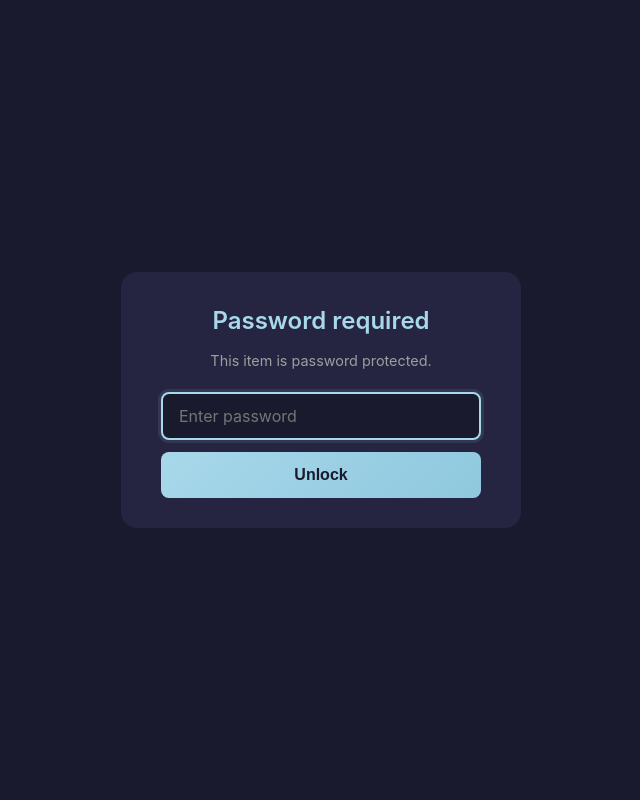
After one commit to 1upbyte/yodelkey, a Flask app: template app/templates/password.html in a window 1280 px wide. The commit adds this page. Shown: the whole page, without its empty margins (319-959 px from the left). Run offline with Flask 3, Linux system fonts and the light colour scheme; the template is opened without the code that fills it, so the values that code supplies are empty; parts of the project's set-up code (start-up, migrations or seed data) failed here and were passed over.

Commit message:
add password protection

```diff
--- a/app/app.py
+++ b/app/app.py
@@ -17,6 +17,7 @@ from flask import (
     request,
     send_file,
 )
+from werkzeug.security import check_password_hash, generate_password_hash
 from werkzeug.serving import run_simple
 from werkzeug.utils import secure_filename
 
@@ -56,8 +57,21 @@ class Item:
     type: ItemType
     content: str
     uuid: UUID = field(default_factory=uuid4)
+    password_hash: str | None = None
 
 items: dict[str, Item] = {}
+
+def is_browser_request() -> bool:
+    """Guess whether the request came from a browser rather than a CLI tool."""
+    return "Mozilla" in request.headers.get("User-Agent", "")
+
+def get_supplied_password() -> str | None:
+    """Read the password from the query string, trying a few aliases."""
+    for param in ("pass", "code", "password"):
+        value = request.args.get(param)
+        if value:
+            return value
+    return None
 
 @app.get("/")
 def root():
@@ -78,19 +92,28 @@ def not_found():
 def handle_key(key: str):
     """Handle key (redirect, text, or file)."""
     item = items.get(key)
-    if item:
-        match item.type:
-            case ItemType.URL:
-                return redirect(item.content)
-            case ItemType.TEXT:
-                response = make_response(item.content)
-                response.headers["Content-Type"] = "text/plain"
-                return response
-            case ItemType.FILE:
-                file_path = f"./uploads/{item.uuid}"
-                return send_file(file_path, download_name=item.content,
-                                 as_attachment=True)
-    return redirect("/404")
+    if not item:
+        return redirect("/404")
+
+    if item.password_hash:
+        supplied = get_supplied_password()
+        if not supplied or not check_password_hash(item.password_hash, supplied):
+            if not is_browser_request():
+                return "Password incorrect", 403
+            wrong = supplied is not None
+            return render_template("password.html", wrong=wrong), 403
+
+    match item.type:
+        case ItemType.URL:
+            return redirect(item.content)
+        case ItemType.TEXT:
+            response = make_response(item.content)
+            response.headers["Content-Type"] = "text/plain"
+            return response
+        case ItemType.FILE:
+            file_path = f"./uploads/{item.uuid}"
+            return send_file(file_path, download_name=item.content,
+                             as_attachment=True)
 
 @app.route("/create", methods=["GET", "POST", "PUT"])
 @app.route("/", methods=["POST", "PUT"])
@@ -127,7 +150,10 @@ def create_item(filename: str = "no_filename"):
             item_type = ItemType.TEXT
 
     # 3. Create item and save file if needed
-    item = Item(datetime.now(tz=UTC), item_type, content)
+    password = get_supplied_password()
+    password_hash = generate_password_hash(password) if password else None
+    item = Item(datetime.now(tz=UTC), item_type, content,
+                password_hash=password_hash)
 
     if item_type == ItemType.FILE:
         Path("./uploads").mkdir(exist_ok=True)
--- /dev/null
+++ b/app/templates/password.html
@@ -0,0 +1,103 @@
+<!DOCTYPE html>
+<html lang="en">
+<head>
+    <meta charset="UTF-8">
+    <meta name="viewport" content="width=device-width, initial-scale=1.0">
+    <title>Password required - YodelKey</title>
+    <style>
+        * {
+            margin: 0;
+            padding: 0;
+            box-sizing: border-box;
+        }
+
+        body {
+            font-family: -apple-system, BlinkMacSystemFont, 'Segoe UI', Roboto, Oxygen, Ubuntu, Cantarell, sans-serif;
+            background: #1a1a2e;
+            color: #e0e0e0;
+            height: 100vh;
+            display: flex;
+            align-items: center;
+            justify-content: center;
+            padding: 5px;
+            line-height: 1.6;
+        }
+
+        .container {
+            width: 100%;
+            max-width: 400px;
+            background: #252541;
+            border-radius: 16px;
+            padding: 30px 40px;
+        }
+
+        h1 {
+            color: #a8d8ea;
+            font-size: 1.5rem;
+            text-align: center;
+            font-weight: 600;
+            margin-bottom: 8px;
+        }
+
+        .subtitle {
+            text-align: center;
+            color: #9e9e9e;
+            font-size: 0.9rem;
+            margin-bottom: 20px;
+        }
+
+        .error {
+            text-align: center;
+            color: #ff6b6b;
+            font-size: 0.85rem;
+            margin-bottom: 16px;
+        }
+
+        input[type="password"] {
+            width: 100%;
+            padding: 12px 16px;
+            background: #1a1a2e;
+            border: 2px solid #3a3a5a;
+            border-radius: 8px;
+            color: #e0e0e0;
+            font-size: 1rem;
+            font-family: inherit;
+        }
+
+        input[type="password"]:focus {
+            outline: none;
+            border-color: #a8d8ea;
+            box-shadow: 0 0 0 3px rgba(168, 216, 234, 0.1);
+        }
+
+        button[type="submit"] {
+            width: 100%;
+            padding: 14px;
+            background: linear-gradient(135deg, #a8d8ea 0%, #8fc8de 100%);
+            color: #1a1a2e;
+            border: none;
+            border-radius: 8px;
+            font-size: 1rem;
+            font-weight: 600;
+            cursor: pointer;
+            margin-top: 12px;
+        }
+
+        button[type="submit"]:hover {
+            transform: translateY(-2px);
+            box-shadow: 0 6px 20px rgba(168, 216, 234, 0.3);
+        }
+    </style>
+</head>
+<body>
+    <div class="container">
+        <h1>Password required</h1>
+        <p class="subtitle">This item is password protected.</p>
+        {% if wrong %}<p class="error">Incorrect password, try again.</p>{% endif %}
+        <form method="get" action="">
+            <input type="password" name="pass" placeholder="Enter password" autofocus required autocomplete="off" data-lpignore="true" data-1p-ignore data-bwignore data-form-type="other">
+            <button type="submit">Unlock</button>
+        </form>
+    </div>
+</body>
+</html>
```
Also changed, not shown: app/templates/index.html (+27 -6 lines).
